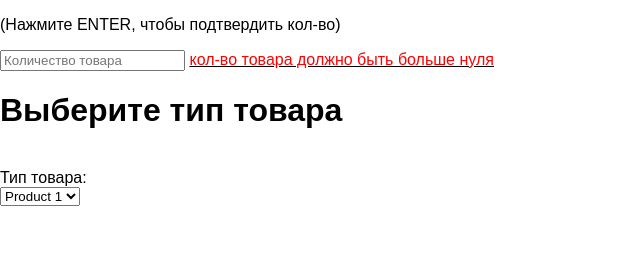
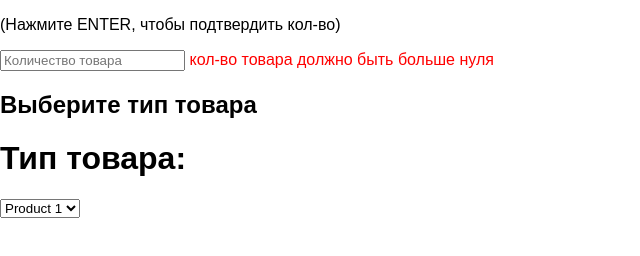
Before and after one commit to Te1man1/product_price_calc, a plain HTML site: page lab6/public/index.html in a window 1280 px wide. Shown: the whole page, without its empty margins (0-640 px from the left). Drawn offline with Linux system fonts and the light colour scheme.

Commit message:
Update index.html

```diff
--- a/lab6/public/index.html
+++ b/lab6/public/index.html
@@ -9,9 +9,9 @@
   <body>
     <p>(Нажмите ENTER, чтобы подтвердить кол-во)</p>
   <input type="number" placeholder="Количество товара" id="count">
-  <ins class="XAXA" ></ins>
-  <h1 id="prodPrice">Выберите тип товара</h1>
-  <br>Тип товара:</br>
+  <h class="XAXA" ></h>
+  <h2 id="prodPrice">Выберите тип товара</h2>
+  <h1>Тип товара:</h1>
   <form>
     <select name="prodType">
       <option value="1">Product 1</option>
```
